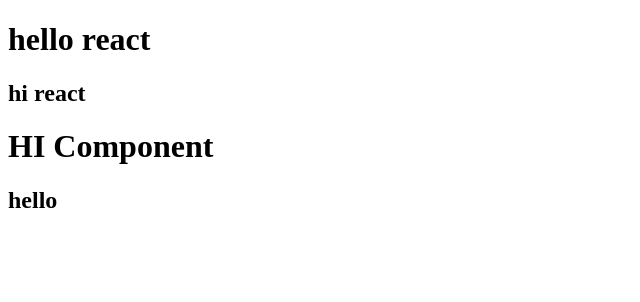
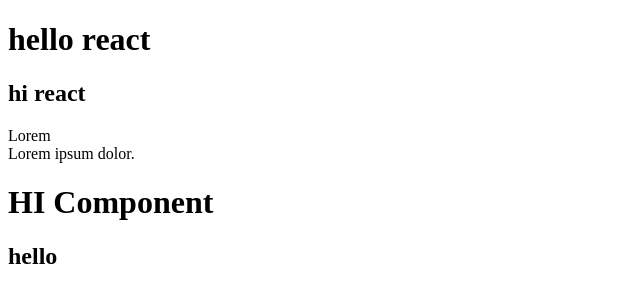
Before and after one commit to namic123/React-basics, a React (Create React App) app: page / in a window 1280 px wide. Shown: the top 302 px of the page, without its empty margins (0-640 px from the left). Built offline with nearby package versions, Linux system fonts and the light colour scheme.

Commit message:
jsx에서 종료태그 꼭 작성

```diff
--- a/src/App.js
+++ b/src/App.js
@@ -1,8 +1,13 @@
 function App() {
+  // jsx에서 태그 사용시 꼭 종료 태그를 작성해야 한다.
+  // 빈 요소이면 시작태그에서 종료
   return (
     <div>
       <h1>hello react</h1>
       <h2>hi react</h2>
+      <p>
+        Lorem <br /> Lorem ipsum dolor.
+      </p>
       <MyComp />
     </div>
   );
@@ -11,7 +16,7 @@ function App() {
 // Component명은 대문자로 시작
 // return문을 가져야함.
 // return 값은 보통 JSX 코드
-function MyComp(){
+function MyComp() {
   // return에 JSX 코드 작성 가능
   // 꼭 하나의 root tag가 존재해야 한다.
   // return 값이 여러 줄이면()로 감싸기
@@ -25,6 +30,6 @@ function MyComp(){
       <h1>HI Component</h1>
       <h2>hello</h2>
     </>
-    )
+  );
 }
 export default App;
```
Lines whose indentation alone changed are shown as unchanged.
